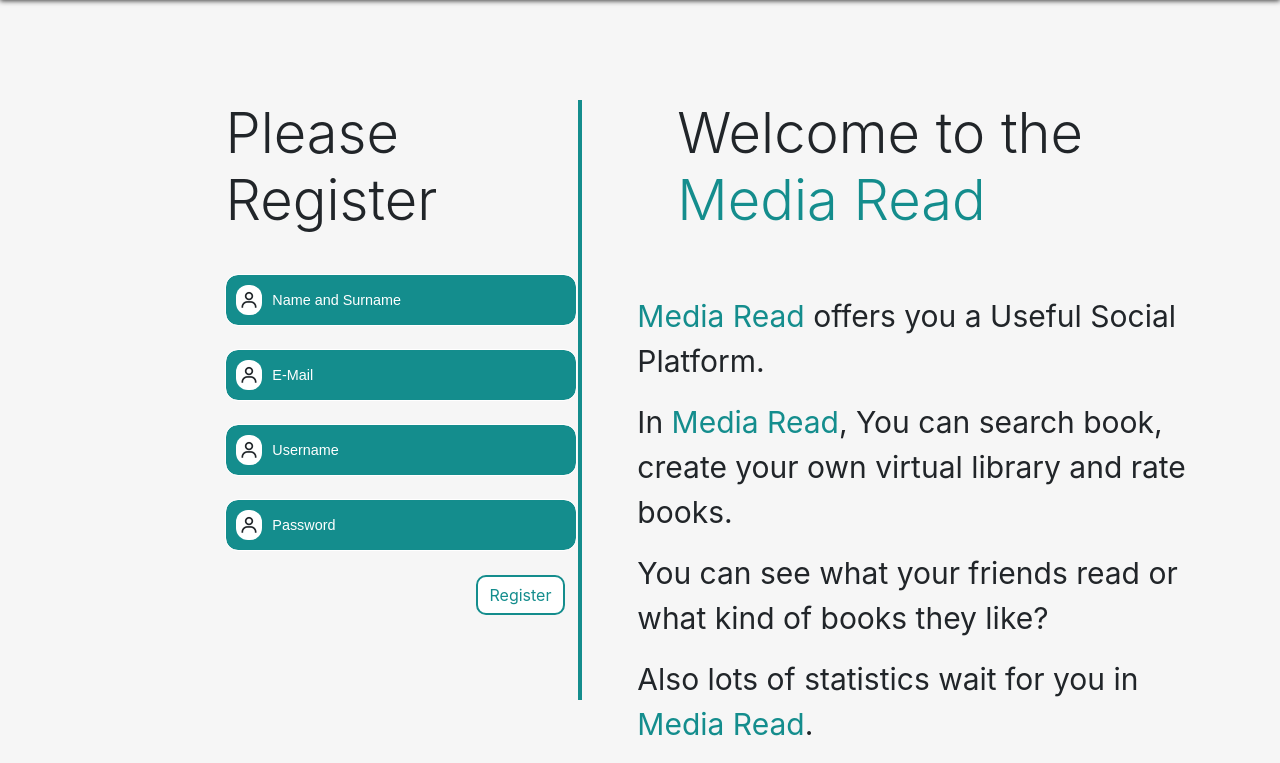
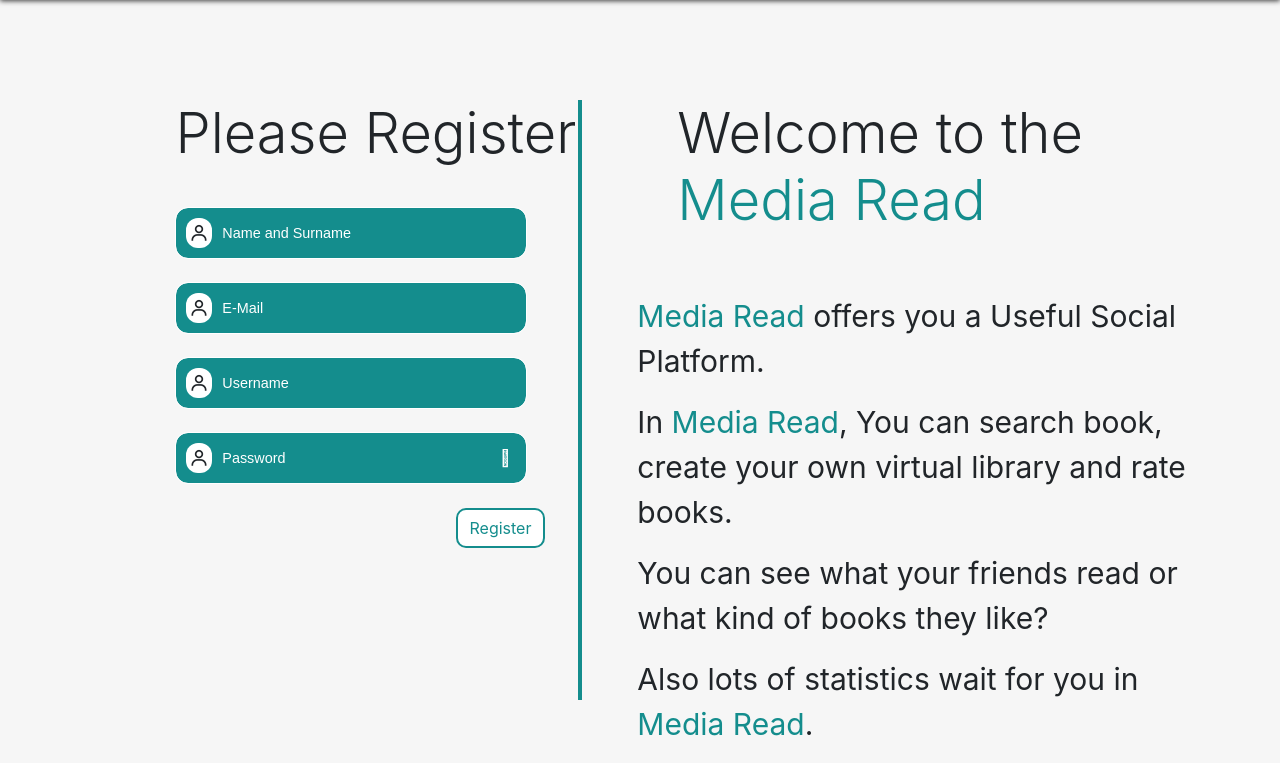
Before and after one commit to erhanyaylali1/MediaRead, a Flask app: page /register in a window 1280 px wide. Shown: the part 82-845 px from the top of the page. Run offline with Flask 2, Linux system fonts and the light colour scheme; some libraries are stand-ins or nearby versions; some web fonts are replaced.

Commit message:
bazı hatalar giderildi, password hashing yapıldı, register password hide eklendi

```diff
--- a/app.py
+++ b/app.py
@@ -3,8 +3,9 @@ from flask_mysqldb import MySQL
 from werkzeug.utils import secure_filename
 from database import Database
 from operator import itemgetter
-import pymysql
 import mysql.connector
+from passlib.hash import sha256_crypt
+
 
 app = Flask(__name__)
 app.secret_key = "MediaRead"
@@ -363,6 +364,7 @@ def book_page(book_id):
 
             if quoteVal is not None:
 
+                quote = quote.replace('"',"'")
                 quoteVal = quoteVal.split("-")
                 user_id = quoteVal[0]
                 author_id = quoteVal[1]
@@ -686,6 +688,7 @@ def readbook_page(user_id):
         readlistId = request.form.getlist("readlist")
         if quote is not None:
 
+            quote = quote.replace('"',"'")
             idler = ids.split("-")
             bookId = idler[0]
             authorId = idler[1]
@@ -1155,6 +1158,7 @@ def register_page():
         email = request.form["email"]
         username = request.form["username"]
         password = request.form["password"]
+        password = sha256_crypt.hash(password)
 
         if fullname and email and username and password:
 
@@ -1191,7 +1195,7 @@ def login_page():
 
             if check:
 
-                if check[0] == password:
+                if  sha256_crypt.verify(password, check[0]):
                     session["logged_in"] = True
                     session["username"] = username
                     session["userId"] = check[1]
--- a/static/css/style.css
+++ b/static/css/style.css
@@ -227,7 +227,8 @@ body {
 }
 
 .container2 .display-4 {
-    margin-left: 150px;
+    margin-left: 100px;
+    width: max-content;
 }
 
 .con-input {
@@ -239,7 +240,7 @@ body {
     position: relative;
     width: 350px;
     margin-top: 25px;
-    margin-left: 150px;
+    margin-left: 100px;
     outline: 1px solid white;
 }
 
@@ -325,7 +326,7 @@ body {
     background-color: white;
     color: #148D8D;
     border: 2px solid #148D8D;
-    margin-left: 400px;
+    margin-left: 380px;
 }
 
 .formButton:hover {
@@ -587,6 +588,10 @@ body {
     padding: 1rem;
 }
 
+.loginrow .container2 {
+    padding-top: 60px;
+}
+
 .booksContainer .cardDeck .card .card-body p:first-child {
     max-height: 50px;
     height: 50px;
@@ -1203,12 +1208,18 @@ body {
     height: max-content;
     max-height: 350px;
     overflow-y: scroll;
+    -ms-overflow-style: none;
+    scrollbar-width: none;
+}
+
+.notificationdiv ul::-webkit-scrollbar {
+    display: none;
 }
 
 .notificationdiv ul li{
     list-style: none;
-    padding: 25px 20px;
-    height: 30px;
+    padding: 5px 20px;
+    height: auto;
     display: flex;
     align-items: center;
     font-size: 1.1rem;
@@ -1617,6 +1628,10 @@ body {
         left: -20px;
     }
 
+    .loginrow .container2 {
+        padding-top: 0px!important;
+    }
+
     .borderB{
         font-size: 1.1rem;
     }
@@ -1639,7 +1654,7 @@ body {
     }
 
     .booksContainer .cardDeck .card button.addToLibrary  {
-        top: 45px;
+        top: 40px;
         height: 20px;
         width: 20px;
     }
@@ -1702,9 +1717,12 @@ body {
         margin-right: auto!important;
     }
 
+
+
     .loginrow .col-6{
         width: 90%;
         max-width: 90%;
+        margin-bottom: 30px;
     }
 
     .container2 .con-input input{
@@ -2092,6 +2110,10 @@ body {
         margin-right: auto;
     }
 
+    .registercontainer .col-6 {
+        margin-bottom: 30px;
+    }
+
     .registercontainer .col-6 h1 {
         font-size: 2.4rem;
         text-align: center;
--- a/static/js/script.js
+++ b/static/js/script.js
@@ -114,10 +114,10 @@ $(document).ready(function() {
         $(this).toggleClass('fa-eye');
         $(this).toggleClass('fa-eye-slash');
         if ($(this).hasClass('fa-eye-slash')) {
-            $("#passwordInput").attr("type", "password");
+            $(".passwordInput").attr("type", "password");
         } else {
             console.log("text olması lazım");
-            $("#passwordInput").attr("type", "text");
+            $(".passwordInput").attr("type", "text");
         }
     });
 
@@ -149,16 +149,20 @@ $(document).ready(function() {
     $(".addtoreadlist").click(function() {
         $(this).next().children(":first-child").show();
     })
+
     $(".addQuoteButton").click(function() {
         $(this).next().show();
     })
 
     $(".dotdiv").click(function(){
-        console.log("deneme");
-        let x = 90
         $(this).toggleClass("turn90");
-        $(this).next().children().toggle(500);
-        $(this).next().next().toggle(500);
+        if ($(this).css("right") == "12px") {
+            $(this).css("right", "10px");
+        } else {
+            $(this).css("right", "12px");
+        }
+        $(this).next().children().toggle(200);
+        $(this).next().next().toggle(200);
     })
 
     $(".trendchoice:first-child").click(function(){
@@ -170,7 +174,6 @@ $(document).ready(function() {
         $(".trendbooks").hide();
         $(".trendauthors").show();
     })
-
 
     $("#searchId").on("input", function(e){
         textInput = $("#searchId").val();
@@ -217,10 +220,10 @@ $(document).ready(function() {
                 var ids = [];
                 $.each(res, function(index, value){
                     if(value[0] == 0){
-                        data += "<li class='active'><a class='active' href='users/"+value[2]+"'>"+value[1]+"&nbsp;</a> follows you <i class='fas fa-circle'></i></li>";
+                        data += "<li class='active'><a class='active' href='users/"+value[2]+"'>"+value[1]+" follows you </a> <i class='fas fa-circle'></i></li>";
                         ids.push(value[2]);
                     } else {
-                        data += "<li class='text-pas'><a class='text-pas' href='users/"+value[2]+"'>"+value[1]+"&nbsp;</a> follows you </li>";
+                        data += "<li class='text-pas'><a class='text-pas' href='users/"+value[2]+"'>"+value[1]+" follows you </a></li>";
                     }
                 })
                 $(".notificationInDiv").html(data);
@@ -235,13 +238,11 @@ $(document).ready(function() {
         })
     })
 
-
     $(".burger").click(function(){
         $(this).toggleClass("rotate180deg")
         $(".navbar .part3").toggleClass("flex2");
         $(".navbar .part2").toggleClass("flex2");
     })
-
 
     function yourFunction(){
 
--- a/templates/login.html
+++ b/templates/login.html
@@ -16,7 +16,7 @@
                 </div>
                 <div class="con-input">
 
-                    <input id="passwordInput" type="password" name="password" placeholder="Password" required="required">
+                    <input class="passwordInput" type="password" name="password" placeholder="Password" required="required">
                     <i class="bx bx-user icon"></i>
                     <i class="fal fa-eye-slash psIcon"></i>
                     <div class="bg"></div>
--- a/templates/register.html
+++ b/templates/register.html
@@ -30,8 +30,9 @@
                 </div>
                 <div class="con-input">
 
-                    <input type="text" name="password" type="password" placeholder="Password" required="required">
+                    <input type="password" class="passwordInput" name="password" type="password" placeholder="Password" required="required">
                     <i class="bx bx-user icon"></i>
+                    <i class="fal fa-eye-slash psIcon"></i>
                     <div class="bg"></div>
 
                 </div>
```
Also changed, not shown: templates/user.html (+12 -3 lines).
